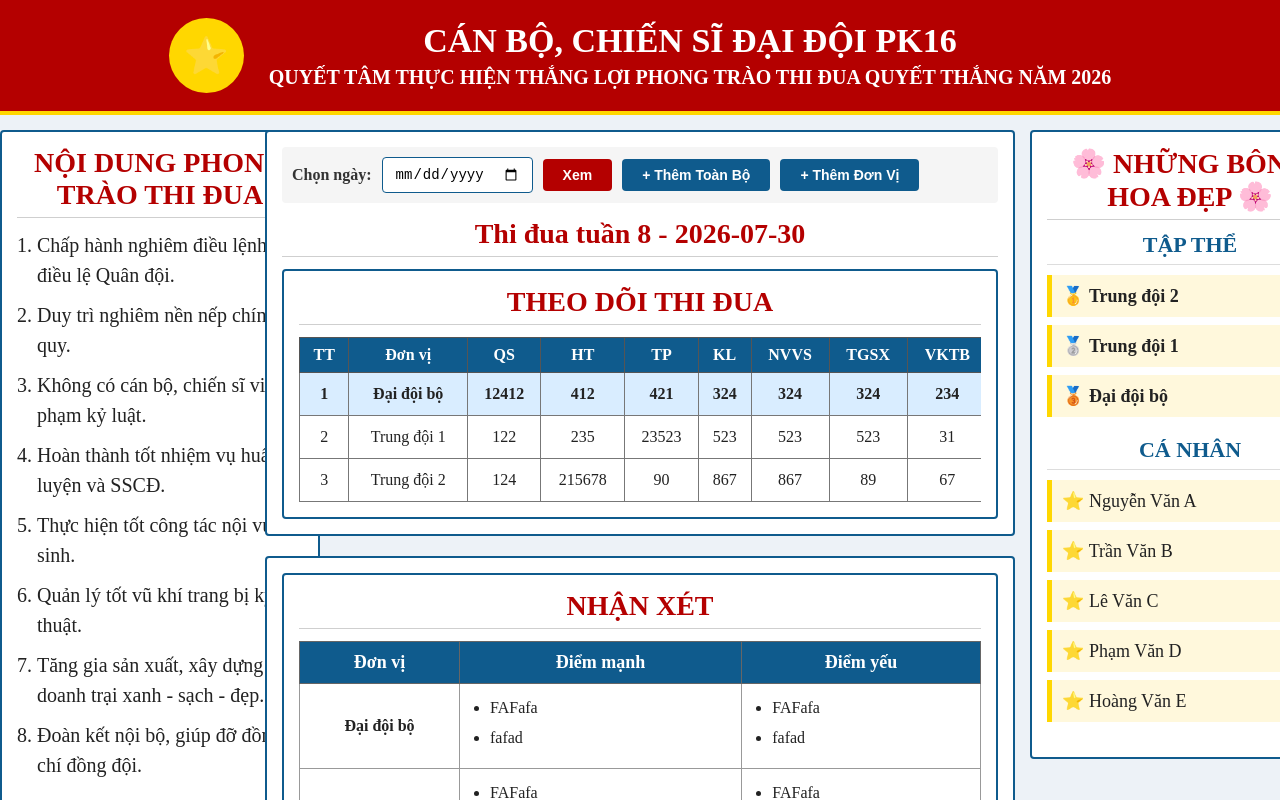
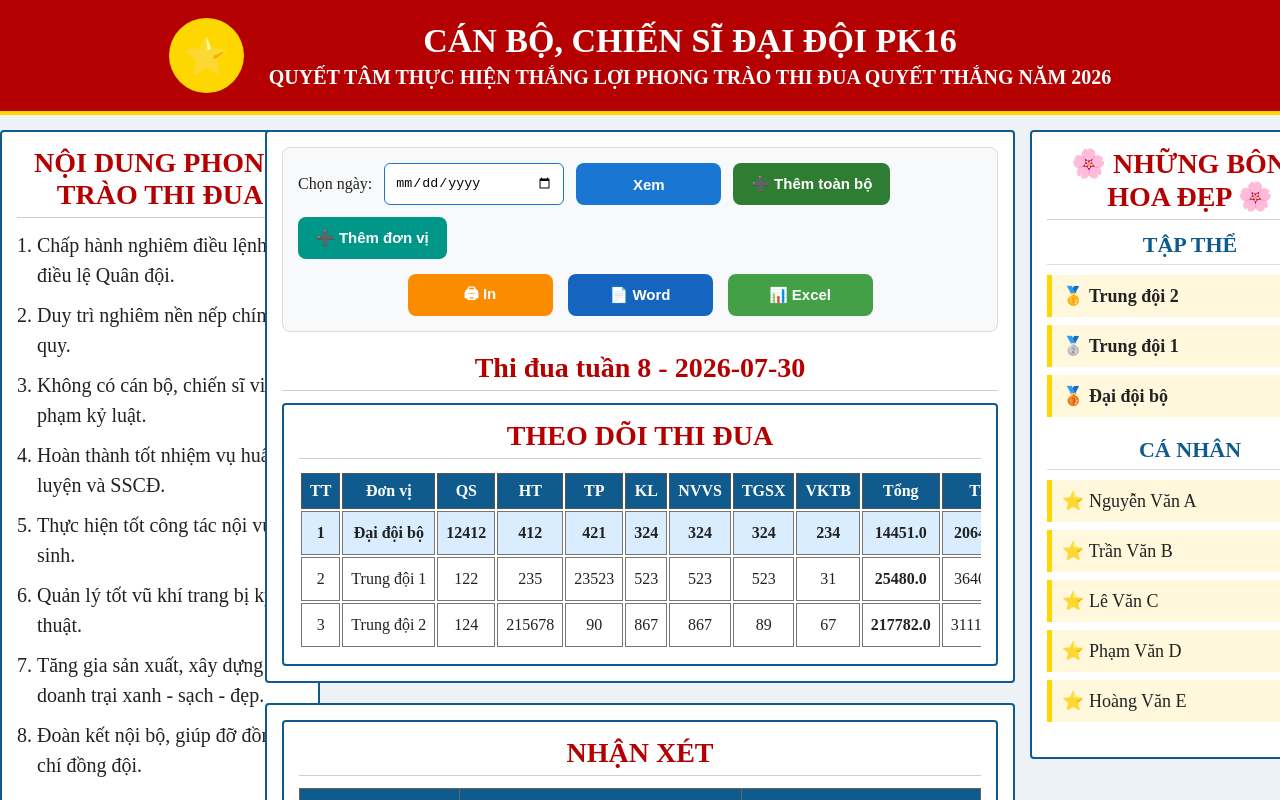
Before and after one commit to NguyenTienDat301/my-react-app, a React (Vite) app: page / in a window 1280 px wide. Shown: the top 800 px of the page. Built offline with nearby package versions, Linux system fonts and the light colour scheme; data requests are answered from the project's data file.

Commit message:
print export

```diff
--- a/package.json
+++ b/package.json
@@ -11,12 +11,16 @@
     "server": "npx json-server --watch db.json --port 3001"
   },
   "dependencies": {
+    "docx": "^9.7.1",
+    "file-saver": "^2.0.5",
     "react": "^19.2.7",
     "react-dom": "^19.2.7",
-    "react-router-dom": "^7.18.1"
+    "react-router-dom": "^7.18.1",
+    "xlsx": "^0.18.5"
   },
   "devDependencies": {
     "@eslint/js": "^10.0.1",
+    "@types/file-saver": "^2.0.7",
     "@types/node": "^24.13.2",
     "@types/react": "^19.2.17",
     "@types/react-dom": "^19.2.3",
--- a/src/pages/ThiDua.tsx
+++ b/src/pages/ThiDua.tsx
@@ -9,6 +9,9 @@ import CommentBox from "../components/Teaching";
 import Footer from "../components/Footer";
 import type { CommentItem, Score, Week } from "../types/interface";
 import "../styles/thidua.css";
+import * as XLSX from "xlsx";
+import { saveAs } from "file-saver";
+import { Document, Packer, Paragraph, Table, TableCell, TableRow } from "docx";
 
 const ThiDua: React.FC = () => {
   const [scores, setScores] = useState<Score[]>([]);
@@ -67,7 +70,129 @@ const ThiDua: React.FC = () => {
     "Trung đội 1": { scores: defaultScoreData, comments: defaultCommentData },
     "Trung đội 2": { scores: defaultScoreData, comments: defaultCommentData },
   });
+  const exportExcel = () => {
+    const data = scores.map((item) => ({
+      Đơn_vị: item.unit,
 
+      Quân_số: item.quanSo,
+
+      Học_tập: item.hocTap,
+
+      Tác_phong: item.tacPhong,
+
+      Kỷ_luật: item.kyLuat,
+
+      Nội_vụ: item.noiVu,
+
+      Tăng_gia: item.tangGia,
+
+      VKTB: item.vkTrangBi,
+
+      Tổng:
+        item.quanSo +
+        item.hocTap +
+        item.tacPhong +
+        item.kyLuat +
+        item.noiVu +
+        item.tangGia +
+        item.vkTrangBi,
+    }));
+
+    const ws = XLSX.utils.json_to_sheet(data);
+
+    const wb = XLSX.utils.book_new();
+
+    XLSX.utils.book_append_sheet(wb, ws, "Thi Dua");
+
+    const buffer = XLSX.write(wb, {
+      bookType: "xlsx",
+      type: "array",
+    });
+
+    saveAs(new Blob([buffer]), `ThiDua_${currentWeek?.date}.xlsx`);
+  };
+  const exportWord = async () => {
+    const table = new Table({
+      rows: [
+        new TableRow({
+          children: [
+            new TableCell({ children: [new Paragraph("Đơn vị")] }),
+
+            new TableCell({ children: [new Paragraph("Quân số")] }),
+
+            new TableCell({ children: [new Paragraph("Học tập")] }),
+
+            new TableCell({ children: [new Paragraph("Tác phong")] }),
+
+            new TableCell({ children: [new Paragraph("Kỷ luật")] }),
+
+            new TableCell({ children: [new Paragraph("Nội vụ")] }),
+
+            new TableCell({ children: [new Paragraph("Tăng gia")] }),
+
+            new TableCell({ children: [new Paragraph("VKTB")] }),
+          ],
+        }),
+
+        ...scores.map(
+          (item) =>
+            new TableRow({
+              children: [
+                new TableCell({ children: [new Paragraph(item.unit)] }),
+
+                new TableCell({
+                  children: [new Paragraph(item.quanSo.toString())],
+                }),
+
+                new TableCell({
+                  children: [new Paragraph(item.hocTap.toString())],
+                }),
+
+                new TableCell({
+                  children: [new Paragraph(item.tacPhong.toString())],
+                }),
+
+                new TableCell({
+                  children: [new Paragraph(item.kyLuat.toString())],
+                }),
+
+                new TableCell({
+                  children: [new Paragraph(item.noiVu.toString())],
+                }),
+
+                new TableCell({
+                  children: [new Paragraph(item.tangGia.toString())],
+                }),
+
+                new TableCell({
+                  children: [new Paragraph(item.vkTrangBi.toString())],
+                }),
+              ],
+            }),
+        ),
+      ],
+    });
+
+    const doc = new Document({
+      sections: [
+        {
+          children: [
+            new Paragraph({
+              text: `BẢNG THI ĐUA ${currentWeek?.title}`,
+
+              heading: "Heading1",
+            }),
+
+            table,
+          ],
+        },
+      ],
+    });
+
+    const blob = await Packer.toBlob(doc);
+
+    saveAs(blob, `ThiDua_${currentWeek?.date}.docx`);
+  };
   const fetchWeekData = async (week: Week) => {
     try {
       setLoading(true);
@@ -430,6 +555,9 @@ const ThiDua: React.FC = () => {
     strong: item.strong.slice(0, 2),
     weak: item.weak.slice(0, 2),
   }));
+  const handlePrint = () => {
+    window.print();
+  };
 
   return (
     <div className="page">
@@ -446,7 +574,7 @@ const ThiDua: React.FC = () => {
 
         <section className="center-panel">
           <div className="box">
-            <div className="date-picker-container">
+            {/* <div className="date-picker-container">
               <label htmlFor="date-picker">Chọn ngày:</label>
               <input
                 id="date-picker"
@@ -470,6 +598,64 @@ const ThiDua: React.FC = () => {
               >
                 + Thêm Đơn Vị
               </button>
+              <button className="print-btn" onClick={handlePrint}>
+              🖨 In
+            </button>
+
+            <button className="word-btn" onClick={exportWord}>
+              📄 Word
+            </button>
+
+            <button className="excel-btn"  onClick={exportExcel}>
+              📊 Excel
+            </button>
+            </div> */}
+            <div className="toolbar">
+              {/* Hàng trên */}
+              <div className="toolbar-top">
+                <label htmlFor="date-picker">Chọn ngày:</label>
+
+                <input
+                  id="date-picker"
+                  type="date"
+                  value={selectedDate}
+                  onChange={handleDateChange}
+                  className="date-picker"
+                />
+
+                <button onClick={handleViewClick} className="view-btn">
+                  Xem
+                </button>
+
+                <button
+                  onClick={() => setShowAddModal(true)}
+                  className="btn-primary"
+                >
+                  ➕ Thêm toàn bộ
+                </button>
+
+                <button
+                  onClick={() => setShowAddSingleModal(true)}
+                  className="btn-success"
+                >
+                  ➕ Thêm đơn vị
+                </button>
+              </div>
+
+              {/* Hàng dưới */}
+              <div className="toolbar-bottom">
+                <button className="print-btn" onClick={handlePrint}>
+                  🖨 In
+                </button>
+
+                <button className="word-btn" onClick={exportWord}>
+                  📄 Word
+                </button>
+
+                <button className="excel-btn" onClick={exportExcel}>
+                  📊 Excel
+                </button>
+              </div>
             </div>
             {currentWeek && (
               <h3 className="week-title">
@@ -783,10 +969,10 @@ const ThiDua: React.FC = () => {
                   <option>Trung đội 1</option>
                   <option>Trung đội 2</option>
                   <option>Trung đội 3</option>
-                  <option>Khẩu đội 1</option>
+                  {/* <option>Khẩu đội 1</option>
                   <option>Khẩu đội 2</option>
                   <option>Khẩu đội 3</option>
-                  <option>Khẩu đội 4</option>
+                  <option>Khẩu đội 4</option> */}
                 </select>
               </div>
 
--- a/src/styles/thidua.css
+++ b/src/styles/thidua.css
@@ -101,14 +101,6 @@ body {
    BOX
 =========================== */
 
-.box {
-  width: 100%;
-  background: #fff;
-  border: 2px solid #0f5b8d;
-  border-radius: 4px;
-  padding: 15px;
-}
-
 .box h3 {
   text-align: center;
   color: #b40000;
@@ -121,55 +113,6 @@ body {
 /* ===========================
    DATE PICKER
 =========================== */
-
-.date-picker-container {
-  display: flex;
-  align-items: center;
-  gap: 10px;
-  margin-bottom: 15px;
-  padding: 10px;
-  background: #f5f5f5;
-  border-radius: 4px;
-}
-
-.date-picker-container label {
-  font-weight: bold;
-  color: #333;
-}
-
-.date-picker {
-  padding: 8px 12px;
-  border: 1px solid #0f5b8d;
-  border-radius: 4px;
-  font-size: 14px;
-  cursor: pointer;
-}
-
-.date-picker:focus {
-  outline: none;
-  border-color: #b40000;
-  box-shadow: 0 0 5px rgba(180, 0, 0, 0.3);
-}
-
-.view-btn {
-  padding: 8px 20px;
-  background-color: #b40000;
-  color: white;
-  border: none;
-  border-radius: 4px;
-  cursor: pointer;
-  font-size: 14px;
-  font-weight: bold;
-  transition: background-color 0.3s;
-}
-
-.view-btn:hover {
-  background-color: #8a0000;
-}
-
-.view-btn:active {
-  background-color: #600000;
-}
 
 .add-btn {
   padding: 8px 20px;
@@ -217,17 +160,6 @@ body {
 /* ===========================
    TABLE
 =========================== */
-
-.table-wrapper {
-  width: 100%;
-  overflow-x: auto;
-}
-
-.score-table {
-  width: 100%;
-  min-width: 1050px;
-  border-collapse: collapse;
-}
 
 .score-table thead {
   background: #0f5b8d;
@@ -436,38 +368,6 @@ body {
    NHẬN XÉT TUẦN
 =========================== */
 
-.comment-box {
-  max-width: 1700px;
-  margin: 20px auto;
-  padding: 0 20px;
-}
-
-.comment-box h3 {
-  text-align: center;
-  color: #b40000;
-  font-size: 26px;
-  margin-bottom: 15px;
-  background: white;
-  padding: 15px;
-  border: 2px solid #0f5b8d;
-  border-bottom: none;
-  border-radius: 4px 4px 0 0;
-}
-
-.comment-box textarea {
-  max-width: 100%;
-  width: 100%;
-  min-height: 140px;
-  resize: vertical;
-  border: 2px solid #0f5b8d;
-  border-top: none;
-  padding: 15px;
-  font-size: 16px;
-  font-family: "Times New Roman", serif;
-  display: block;
-  margin-bottom: 15px;
-}
-
 /* ===========================
    FOOTER
 =========================== */
@@ -528,10 +428,6 @@ body {
   border-radius: 10px;
 }
 
-.score-table {
-  min-width: 980px;
-}
-
 /* ===========================
    SCROLLBAR
 =========================== */
@@ -558,6 +454,11 @@ body {
 =========================== */
 
 .box {
+  width: 100%;
+  background: #fff;
+  border: 2px solid #0f5b8d;
+  border-radius: 4px;
+  padding: 15px;
   transition: 0.25s;
 }
 
@@ -893,6 +794,11 @@ textarea:focus {
     font-size: 22px;
     margin-bottom: 10px;
   }
+  .score-table {
+    width: 100%;
+    min-width: 1000px;
+    border-collapse: collapse;
+  }
 
   .score-table {
     font-size: 12px;
@@ -912,7 +818,6 @@ textarea:focus {
     gap: 8px;
   }
 
-  .date-picker,
   .view-btn {
     flex: 1;
     min-width: 120px;
@@ -1052,3 +957,160 @@ textarea:focus {
   font-style: italic;
   font-weight: bold;
 }
+/* ===== Nhóm nút ===== */
+.date-picker-container {
+  display: flex;
+  align-items: center;
+  gap: 10px;
+  flex-wrap: wrap;
+  margin-bottom: 15px;
+}
+
+/* ===== Style chung ===== */
+.date-picker-container button {
+  height: 40px;
+  min-width: 115px;
+  padding: 0 18px;
+  border: none;
+  border-radius: 8px;
+  color: #fff;
+  font-size: 15px;
+  font-weight: 600;
+  cursor: pointer;
+  transition: 0.25s;
+}
+
+.date-picker-container button:hover {
+  transform: translateY(-2px);
+  box-shadow: 0 5px 10px rgba(0, 0, 0, 0.2);
+}
+
+.date-picker-container button:active {
+  transform: scale(0.97);
+}
+
+/* ===== Xem ===== */
+.view-btn {
+  background: #1976d2;
+}
+
+.view-btn:hover {
+  background: #1565c0;
+}
+
+/* ===== Thêm toàn bộ ===== */
+.btn-primary {
+  background: #2e7d32;
+}
+
+.btn-primary:hover {
+  background: #1b5e20;
+}
+
+/* ===== Thêm đơn vị ===== */
+.btn-success {
+  background: #009688;
+}
+
+.btn-success:hover {
+  background: #00796b;
+}
+
+/* ===== In ===== */
+.print-btn {
+  background: #ff9800;
+}
+
+.print-btn:hover {
+  background: #ef6c00;
+}
+
+/* ===== Xuất Word ===== */
+.word-btn {
+  background: #1565c0;
+}
+
+.word-btn:hover {
+  background: #0d47a1;
+}
+
+/* ===== Xuất Excel ===== */
+.excel-btn {
+  background: #388e3c;
+}
+
+.excel-btn:hover {
+  background: #1b5e20;
+}
+.toolbar {
+  background: #f8f9fa;
+  border: 1px solid #ddd;
+  border-radius: 8px;
+  padding: 15px;
+  margin-bottom: 20px;
+}
+
+/* Hàng trên */
+.toolbar-top {
+  display: flex;
+  align-items: center;
+  gap: 12px;
+  flex-wrap: wrap;
+  margin-bottom: 15px;
+}
+
+/* Hàng dưới */
+.toolbar-bottom {
+  display: flex;
+  justify-content: center; /* căn giữa */
+  gap: 15px;
+  flex-wrap: wrap;
+}
+
+/* Input ngày */
+.date-picker {
+  width: 180px;
+  height: 42px;
+  padding: 0 10px;
+  border: 1px solid #1976d2;
+  border-radius: 6px;
+}
+
+/* Tất cả button */
+.toolbar button {
+  height: 42px;
+  min-width: 145px;
+  padding: 0 18px;
+  border: none;
+  border-radius: 8px;
+  color: #fff;
+  font-size: 15px;
+  font-weight: 600;
+  cursor: pointer;
+  transition: 0.25s;
+}
+
+.toolbar button:hover {
+  transform: translateY(-2px);
+  box-shadow: 0 4px 10px rgba(0, 0, 0, 0.2);
+}
+
+/* Màu */
+.view-btn {
+  background: #1976d2;
+}
+.btn-primary {
+  background: #2e7d32;
+}
+.btn-success {
+  background: #009688;
+}
+.print-btn {
+  background: #fb8c00;
+}
+.word-btn {
+  background: #1565c0;
+}
+.excel-btn {
+  background: #43a047;
+}
```
Also changed, not shown: src/components/Footer.tsx (+3 -4 lines), 1 other file (tests, documents, lock files or other folders).
